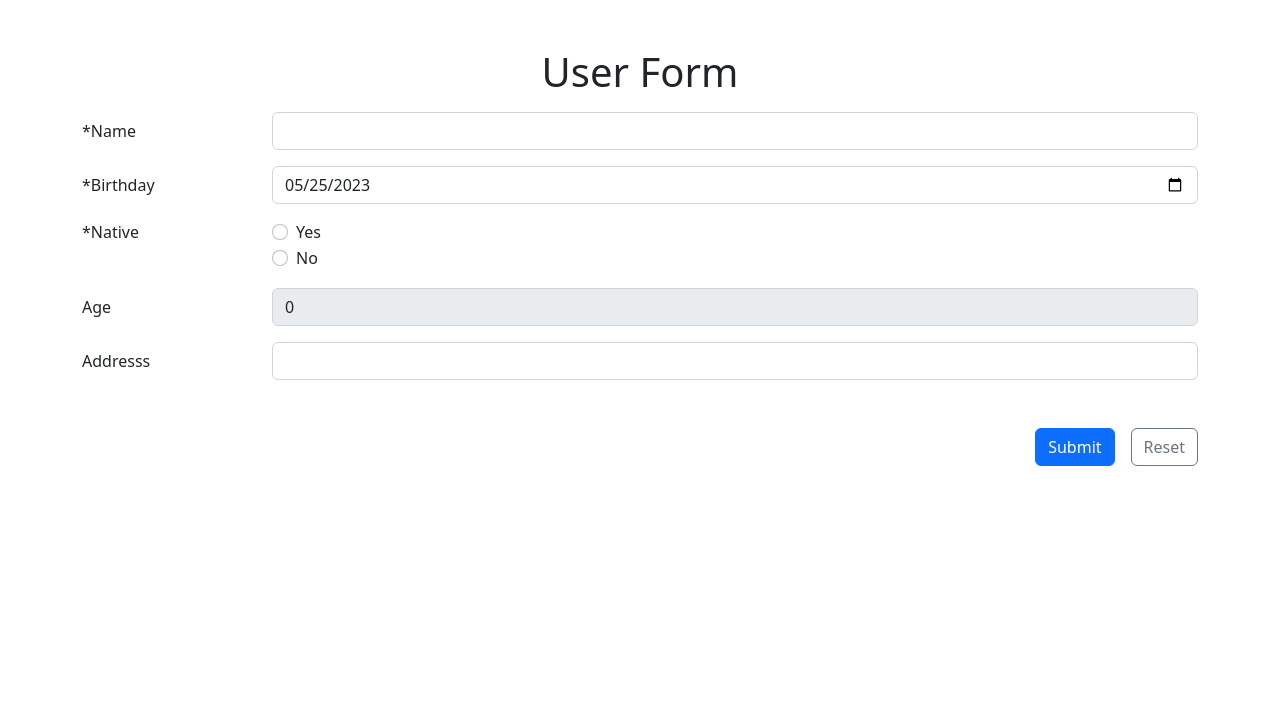
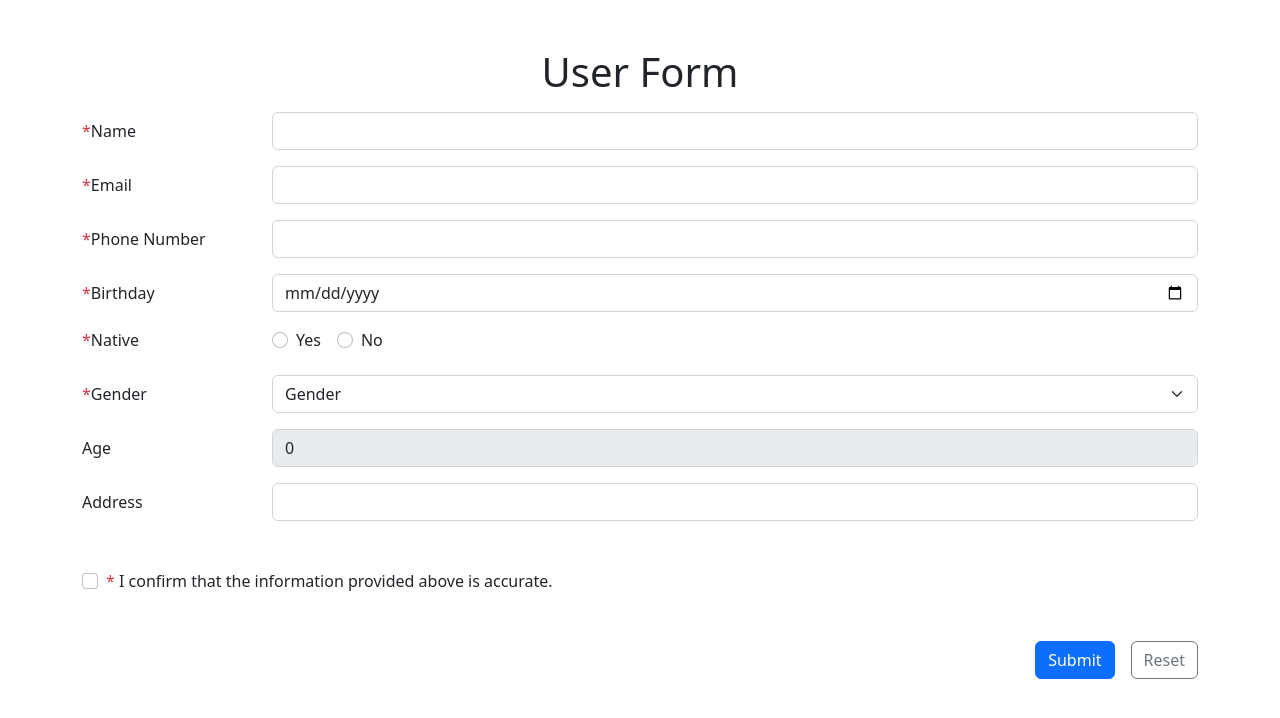
Before and after one commit to yoshiyyc/user-form-list, a React (Create React App) app: page / in a window 1280 px wide. Shown: the top 718 px of the page. Built offline with nearby package versions, Linux system fonts and the light colour scheme.

Commit message:
Adjusted age and db.json

```diff
--- a/db.json
+++ b/db.json
@@ -1,52 +1,316 @@
 {
   "users": [
     {
-      "id": 1684228456648,
-      "name": "BB",
-      "birthday": 1044662400000,
-      "native": "true",
-      "age": 20,
-      "address": "BB Kingdom"
+      "id": 1685011177184,
+      "name": "Adam Smith",
+      "email": "adam@gmail.com",
+      "phone": "0111111111",
+      "birthday": "2001-01-01",
+      "native": "false",
+      "gender": "Male",
+      "age": 22,
+      "address": "America",
+      "agreement": true
     },
     {
-      "id": 1684229538231,
-      "name": "CC",
-      "birthday": 1046649600000,
-      "native": "true",
-      "age": 20,
-      "address": "CC Kingdom"
+      "id": 1685011235147,
+      "name": "Beth Bell",
+      "email": "beth@gmail.com",
+      "phone": "0222222222",
+      "birthday": "2002-02-02",
+      "native": "false",
+      "gender": "Female",
+      "age": 21,
+      "address": "Baker Street",
+      "agreement": true
     },
     {
-      "id": 1684230536788,
-      "name": "Dan",
-      "birthday": 1082073600000,
+      "id": 1685011298907,
+      "name": "Coco Chen",
+      "email": "coco@gmail.com",
+      "phone": "0333333333",
+      "birthday": "2003-03-03",
       "native": "true",
-      "age": 19,
-      "address": "Donkey Kingdom"
+      "gender": "Female",
+      "age": 20,
+      "address": "Taipei City",
+      "agreement": true
     },
     {
-      "id": 1684232185391,
-      "name": "Elephant",
-      "birthday": 1115251200000,
-      "native": "false",
-      "age": 18,
-      "address": "Elephant Kingdom"
+      "id": 1685012508293,
+      "name": "Daniel Dan",
+      "email": "dan@gmail.com",
+      "phone": "0123444444",
+      "birthday": "2004-04-04",
+      "native": "true",
+      "gender": "Male",
+      "age": 19,
+      "address": "Denmark",
+      "agreement": true
     },
     {
-      "id": 1684235136353,
-      "name": "Fanservice Fox",
-      "birthday": 1149552000000,
+      "id": 1685012724262,
+      "name": "Elephant",
+      "email": "ee@gmail.com",
+      "phone": "0112221111",
+      "birthday": "2005-05-05",
       "native": "true",
-      "age": 17,
-      "address": "Fox Kingdom"
+      "gender": "Prefer not to say",
+      "age": 18,
+      "address": "Africa",
+      "agreement": true
     },
     {
-      "id": 1684235226276,
-      "name": "GOAT Gordon",
-      "birthday": 1215388800000,
+      "id": 1685012793813,
+      "name": "Fire Flame",
+      "email": "fire@gmail.com",
+      "phone": "0332221111",
+      "birthday": "2006-06-06",
       "native": "false",
+      "gender": "Male",
+      "age": 16,
+      "address": "Online.com",
+      "agreement": true
+    },
+    {
+      "id": 1685012877124,
+      "name": "Ghost Hunter",
+      "email": "gh@gmail.com",
+      "phone": "0999998888",
+      "birthday": "2007-07-07",
+      "native": "false",
+      "gender": "Male",
       "age": 15,
-      "address": "Grass Kingdom"
+      "address": "Haunted House",
+      "agreement": true
+    },
+    {
+      "id": 1685013011969,
+      "name": "Hunter Ham",
+      "email": "ham@gmail.com",
+      "phone": "0888888888",
+      "birthday": "2008-08-08",
+      "native": "true",
+      "gender": "Male",
+      "age": 14,
+      "address": "888 Pease Street",
+      "agreement": true
+    },
+    {
+      "id": 1685013094904,
+      "name": "Iris",
+      "email": "iris@gmail.com",
+      "phone": "0553847261",
+      "birthday": "2009-09-09",
+      "native": "false",
+      "gender": "Female",
+      "age": 13,
+      "address": "Egypt",
+      "agreement": true
+    },
+    {
+      "id": 1685013229607,
+      "name": "Jack Johnson",
+      "email": "jack@gmail.com",
+      "phone": "0986554273",
+      "birthday": "2010-10-10",
+      "native": "false",
+      "gender": "Male",
+      "age": 12,
+      "address": "New Dominoes City",
+      "agreement": true
+    },
+    {
+      "id": 1685013315055,
+      "name": "King Kong",
+      "email": "king@gmail.com",
+      "phone": "0923816392",
+      "birthday": "2011-11-11",
+      "native": "false",
+      "gender": "Male",
+      "age": 11,
+      "address": "New York",
+      "agreement": true
+    },
+    {
+      "id": 1685013369910,
+      "name": "Lulu Lu",
+      "email": "lulu@gmail.com",
+      "phone": "0273616292",
+      "birthday": "2012-12-12",
+      "native": "true",
+      "gender": "Female",
+      "age": 10,
+      "address": "Tainan",
+      "agreement": true
+    },
+    {
+      "id": 1685013474974,
+      "name": "Mickey Mouse",
+      "email": "mickey@gmail.com",
+      "phone": "0982618391",
+      "birthday": "2013-01-13",
+      "native": "true",
+      "gender": "Prefer not to say",
+      "age": 10,
+      "address": "Disney Land",
+      "agreement": true
+    },
+    {
+      "id": 1685013558212,
+      "name": "Nana Hoshi",
+      "email": "nana@gmail.com",
+      "phone": "0736283639",
+      "birthday": "2014-02-14",
+      "native": "false",
+      "gender": "Female",
+      "age": 9,
+      "address": "Ladybug's Kingdom",
+      "agreement": true
+    },
+    {
+      "id": 1685013639531,
+      "name": "Olivia",
+      "email": "olivia@gmail.com",
+      "phone": "0283615383",
+      "birthday": "2015-03-15",
+      "native": "true",
+      "gender": "Female",
+      "age": 8,
+      "address": "Top Secret",
+      "agreement": true
+    },
+    {
+      "id": 1685013703874,
+      "name": "Paul Pause",
+      "email": "paul@gmail.com",
+      "phone": "0928472849",
+      "birthday": "2016-04-16",
+      "native": "false",
+      "gender": "Male",
+      "age": 7,
+      "address": "Paul's House",
+      "agreement": true
+    },
+    {
+      "id": 1685013800096,
+      "name": "Q",
+      "email": "q@gmail.com",
+      "phone": "0384859294",
+      "birthday": "2017-05-17",
+      "native": "false",
+      "gender": "Prefer not to say",
+      "age": 6,
+      "address": "Sinnoh",
+      "agreement": true
+    },
+    {
+      "id": 1685013909413,
+      "name": "Red Rocket",
+      "email": "red@gmail.com",
+      "phone": "0394729393",
+      "birthday": "2018-06-18",
+      "native": "false",
+      "gender": "Male",
+      "age": 4,
+      "address": "Moon",
+      "agreement": true
+    },
+    {
+      "id": 1685013967143,
+      "name": "Super Star",
+      "email": "star@gmail.com",
+      "phone": "0384728493",
+      "birthday": "2019-07-19",
+      "native": "true",
+      "gender": "Male",
+      "age": 3,
+      "address": "Taipei Dome",
+      "agreement": true
+    },
+    {
+      "id": 1685014043528,
+      "name": "Tom Finn",
+      "email": "tom@gmail.com",
+      "phone": "0283726382",
+      "birthday": "2020-08-20",
+      "native": "false",
+      "gender": "Male",
+      "age": 2,
+      "address": "America",
+      "agreement": true
+    },
+    {
+      "id": 1685014152555,
+      "name": "Um",
+      "email": "um@gmail.com",
+      "phone": "0299382382",
+      "birthday": "2000-02-14",
+      "native": "false",
+      "gender": "Female",
+      "age": 23,
+      "address": "Umbrella's Kingdom",
+      "agreement": true
+    },
+    {
+      "id": 1685014218606,
+      "name": "Victory",
+      "email": "vic@gmail.com",
+      "phone": "0384658735",
+      "birthday": "1998-10-20",
+      "native": "true",
+      "gender": "Male",
+      "age": 24,
+      "address": "South Land",
+      "agreement": true
+    },
+    {
+      "id": 1685014289282,
+      "name": "Wayne Yu",
+      "email": "wayne@gmail.com",
+      "phone": "0293848345",
+      "birthday": "1995-04-28",
+      "native": "true",
+      "gender": "Male",
+      "age": 28,
+      "address": "Sembilan City",
+      "agreement": true
+    },
+    {
+      "id": 1685014356183,
+      "name": "XX",
+      "email": "xx@gmail.com",
+      "phone": "0384628492",
+      "birthday": "1993-06-08",
+      "native": "true",
+      "gender": "Female",
+      "age": 29,
+      "address": "Good Good City",
+      "agreement": true
+    },
+    {
+      "id": 1685014432743,
+      "name": "Yoyo Yam",
+      "email": "yoyo@gmail.com",
+      "phone": "0383718374",
+      "birthday": "1974-07-14",
+      "native": "false",
+      "gender": "Female",
+      "age": 48,
+      "address": "Beyond River",
+      "agreement": true
+    },
+    {
+      "id": 1685014474093,
+      "name": "Zoe Zu",
+      "email": "zoe@gmail.com",
+      "phone": "0384619274",
+      "birthday": "1999-11-14",
+      "native": "true",
+      "gender": "Female",
+      "age": 23,
+      "address": "Zoo",
+      "agreement": true
     }
   ]
 }
--- a/package.json
+++ b/package.json
@@ -1,5 +1,6 @@
 {
   "name": "user-form-list",
+  "homepage": "https://yoshiyyc.github.io/interview-cheatsheet",
   "version": "0.1.0",
   "private": true,
   "dependencies": {
@@ -8,6 +9,7 @@
     "@testing-library/user-event": "^13.5.0",
     "axios": "^1.4.0",
     "bootstrap": "^5.2.3",
+    "moment": "^2.29.4",
     "react": "^18.2.0",
     "react-dom": "^18.2.0",
     "react-hook-form": "^7.43.9",
--- a/src/pages/Form.js
+++ b/src/pages/Form.js
@@ -1,56 +1,40 @@
-import { useState, useEffect } from "react";
+import { useState } from "react";
 import { useNavigate } from "react-router-dom";
 import { useForm } from "react-hook-form";
 import axios from "axios";
+import moment from "moment";
 
 function Form() {
-  const [data, setData] = useState({
-    id: Date.now(),
-    name: "",
-    birthday: new Date().getTime(),
-    native: true,
-    age: 0,
-    address: "",
-  });
-
   const [date, setDate] = useState(new Date());
-  const [age, setAge] = useState(0);
 
   const {
     register,
     handleSubmit,
     formState: { errors },
   } = useForm({
-    id: "",
-    name: "",
-    birthday: "",
-    native: true,
-    age: 0,
-    address: "",
+    defaultValues: {
+      name: "",
+      email: "",
+      phone: "",
+      birthday: new Date(),
+      native: true,
+      gender: "",
+      age: 0,
+      address: "",
+      agreement: false,
+    },
   });
 
   const navigate = useNavigate();
 
-  const getAge = (birthday) => {
-    let today = new Date();
-    let check = new Date(birthday);
-    if (check > today) {
-      return 0;
-    } else {
-      return today.getFullYear() - birthday.getFullYear();
-    }
-  };
-
-  useEffect(() => {
-    setAge(getAge(date));
-  }, [date]);
-
-  const onSubmit = async (inputData) => {
+  const onSubmit = async (submitData) => {
+    console.log(submitData);
     try {
       const res = await axios.post("http://localhost:3000/users", {
-        ...inputData,
-        age: age,
-        birthday: date.getTime(),
+        id: Date.now(),
+        ...submitData,
+        birthday: date,
+        age: calcAge(date),
       });
       console.log(res);
       navigate("/list");
@@ -59,13 +43,17 @@ function Form() {
     }
   };
 
+  const calcAge = (date) => {
+    return moment().diff(date, "year");
+  };
+
   return (
     <div>
       <h1 className="text-center mb-3">User Form</h1>
       <form onSubmit={handleSubmit(onSubmit)}>
         <div className="row mb-3">
           <label htmlFor="name" className="col-sm-2 col-form-label">
-            *Name
+            <span className="text-danger">*</span>Name
           </label>
           <div className="col-sm-10">
             <input
@@ -73,15 +61,68 @@ function Form() {
               className="form-control"
               id="name"
               name="name"
-              defaultValue={data.name || ""}
-              {...register("name", { required: true })}
+              {...register("name", {
+                required: "Required",
+              })}
             />
-            {errors.name && <p className="text-danger">Required</p>}
+            {errors.name && (
+              <p className="text-danger">{errors.name.message}</p>
+            )}
+          </div>
+        </div>
+        <div className="row mb-3">
+          <label htmlFor="email" className="col-sm-2 col-form-label">
+            <span className="text-danger">*</span>Email
+          </label>
+          <div className="col-sm-10">
+            <input
+              type="email"
+              className="form-control"
+              id="email"
+              name="email"
+              {...register("email", {
+                required: "Required",
+                pattern: {
+                  value: /^\S+@\S+$/i,
+                  message: "Invalid email",
+                },
+              })}
+            />
+            {errors.email && (
+              <p className="text-danger">{errors.email.message}</p>
+            )}
+          </div>
+        </div>
+        <div className="row mb-3">
+          <label htmlFor="phone" className="col-sm-2 col-form-label">
+            <span className="text-danger">*</span>Phone Number
+          </label>
+          <div className="col-sm-10">
+            <input
+              type="tel"
+              className="form-control"
+              id="phone"
+              name="phone"
+              {...register("phone", {
+                required: "Required",
+                minLength: {
+                  value: 6,
+                  message: "Phone number must be at least 6 digits",
+                },
+                maxLength: {
+                  value: 12,
+                  message: "Phone number must be at most 12 digits",
+                },
+              })}
+            />
+            {errors.phone && (
+              <p className="text-danger">{errors.phone.message}</p>
+            )}
           </div>
         </div>
         <div className="row mb-3">
           <label htmlFor="birthday" className="col-sm-2 col-form-label">
-            *Birthday
+            <span className="text-danger">*</span>Birthday
           </label>
           <div className="col-sm-10">
             <input
@@ -89,51 +130,76 @@ function Form() {
               className="form-control"
               id="birthday"
               name="birthday"
-              defaultValue={`${date.getFullYear().toString()}-${(
-                date.getMonth() + 1
-              )
-                .toString()
-                .padStart(2, 0)}-${date.getDate().toString().padStart(2, 0)}`}
-              {...register("birthday", { required: true })}
+              {...register("birthday", { required: "Required" })}
               onChange={(e) => {
-                setDate(new Date(e.target.value));
+                setDate(e.target.value);
               }}
             />
-            {errors.birthday && <p className="text-danger">Required</p>}
+            {errors.birthday && (
+              <p className="text-danger">{errors.birthday.message}</p>
+            )}
           </div>
         </div>
         <fieldset className="row mb-3">
-          <legend className="col-form-label col-sm-2 pt-0">*Native</legend>
-          <div className="col-sm-10">
-            <div className="form-check">
+          <legend className="col-form-label col-sm-2 pt-0">
+            <span className="text-danger">*</span>Native
+          </legend>
+          <div className="col-sm-10 d-flex">
+            <div className="form-check me-3">
               <input
                 className="form-check-input"
                 type="radio"
                 name="native"
                 id="isNative"
                 value="true"
-                {...register("native", { required: true })}
+                {...register("native", { required: "Required" })}
               />
               <label className="form-check-label" htmlFor="isNative">
                 Yes
               </label>
             </div>
-            <div className="form-check">
+            <div className="form-check me-3">
               <input
                 className="form-check-input"
                 type="radio"
                 name="native"
                 id="isNotNative"
                 value="false"
-                {...register("native", { required: true })}
+                {...register("native", { required: "Required" })}
               />
               <label className="form-check-label" htmlFor="isNotNative">
                 No
               </label>
             </div>
-            {errors.native && <p className="text-danger">Required</p>}
+            {errors.native && (
+              <p className="text-danger">{errors.native.message}</p>
+            )}
           </div>
         </fieldset>
+        <div className="row mb-3">
+          <label htmlFor="email" className="col-sm-2 col-form-label">
+            <span className="text-danger">*</span>Gender
+          </label>
+          <div className="col-sm-10">
+            <select
+              className="form-select"
+              aria-label="Default select example"
+              id="gender"
+              name="gender"
+              {...register("gender", { required: "Required" })}
+            >
+              <option value="" disabled>
+                Gender
+              </option>
+              <option value="Male">Male</option>
+              <option value="Female">Female</option>
+              <option value="Prefer not to say">Prefer not to say</option>
+            </select>
+            {errors.gender && (
+              <p className="text-danger">{errors.gender.message}</p>
+            )}
+          </div>
+        </div>
         <div className="row mb-3">
           <label htmlFor="age" className="col-sm-2 col-form-label">
             Age
@@ -144,7 +210,7 @@ function Form() {
               className="form-control"
               id="age"
               name="age"
-              value={age}
+              value={calcAge(date)}
               {...register("age")}
               disabled
             />
@@ -152,7 +218,7 @@ function Form() {
         </div>
         <div className="row mb-3">
           <label htmlFor="address" className="col-sm-2 col-form-label">
-            Addresss
+            Address
           </label>
           <div className="col-sm-10">
             <input
@@ -160,10 +226,25 @@ function Form() {
               className="form-control"
               id="address"
               name="address"
-              defaultValue={data.address || ""}
               {...register("address")}
             />
           </div>
+        </div>
+        <div className="form-check mt-5 mb-3">
+          <input
+            type="checkbox"
+            className="form-check-input"
+            id="agreement"
+            name="agreement"
+            {...register("agreement", { required: "Required" })}
+          />
+          <label className="form-check-label" htmlFor="agreement">
+            <span className="text-danger">*</span> I confirm that the
+            information provided above is accurate.
+            {errors.agreement && (
+              <p className="text-danger">{errors.agreement.message}</p>
+            )}
+          </label>
         </div>
         <div className="d-flex mt-5">
           <button type="submit" className="btn btn-primary ms-auto mx-3">
--- a/src/pages/List.js
+++ b/src/pages/List.js
@@ -52,13 +52,6 @@ function List() {
 
     setShowData(tempData);
   }, [search, filteredData]);
-
-  const formatDate = (timestamp) => {
-    let date = new Date(timestamp);
-    return `${date.getFullYear().toString()}-${(date.getMonth() + 1)
-      .toString()
-      .padStart(2, 0)}-${date.getDate().toString().padStart(2, 0)}`;
-  };
 
   return (
     <div>
@@ -137,7 +130,7 @@ function List() {
             return (
               <tr key={i.id}>
                 <td>{i.name}</td>
-                <td>{formatDate(i.birthday)}</td>
+                <td>{i.birthday}</td>
                 <td>{i.native === "true" ? "Yes" : "No"}</td>
                 <td>{i.age}</td>
                 <td>{i.address}</td>
```
Also changed, not shown: 1 other file (tests, documents, lock files or other folders).
